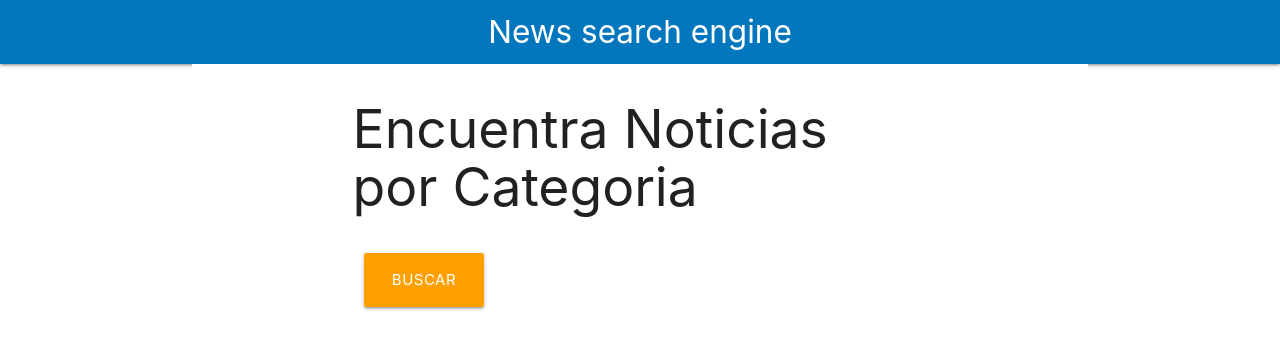
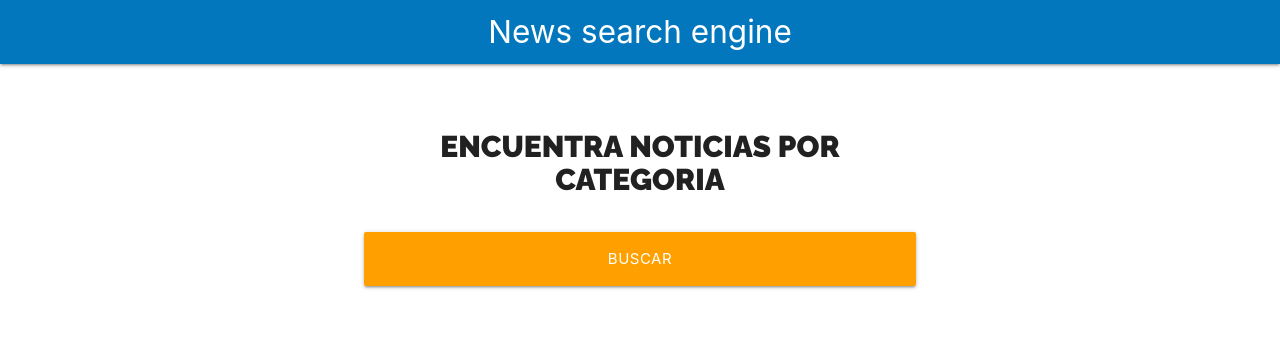
Before and after one commit to elperlanegra/react-news, a React (Create React App) app: page / in a window 1280 px wide. Shown: the top 348 px of the page. Built offline with nearby package versions, Linux system fonts and the light colour scheme.

Commit message:
Formulario + Modulos css :art:

```diff
--- a/src/components/Formulario.js
+++ b/src/components/Formulario.js
@@ -1,9 +1,9 @@
 import React from "react";
-import styles from "./Formulario.mdoule.css"
+import styles from "./Formulario.module.css"
 
 const Formulario = () => {
   return (
-    <div className="row">
+    <div className={`${styles.buscador} row`}>
       <div className="col s12 m8 offset-m2">
         <form>
           <h2 className={styles.heading}>Encuentra Noticias por Categoria</h2>
@@ -11,10 +11,11 @@ const Formulario = () => {
           <div className="input-field col s12">
             <input
               type="submit"
-              className="btn-large amber darken-2"
+              className={`${styles['btn-block']} btn-large amber darken-2`}
               value="Buscar"
             />
           </div>
+
         </form>
       </div>
     </div>
--- a/src/components/Formulario.mdoule.css
+++ b/src/components/Formulario.module.css
@@ -1,17 +1,15 @@
 .heading {
-  font-family: "Raleway", sans-serif;
+  font-family: 'Raleway', sans-serif;
   font-weight: 900;
   font-size: 2rem;
   text-transform: uppercase;
   text-align: center;
 }
-
 .buscador {
   margin-top: 2rem;
   margin-bottom: 2rem;
   text-align: left;
 }
-
 .btn-block {
   width: 100%;
 }
```
